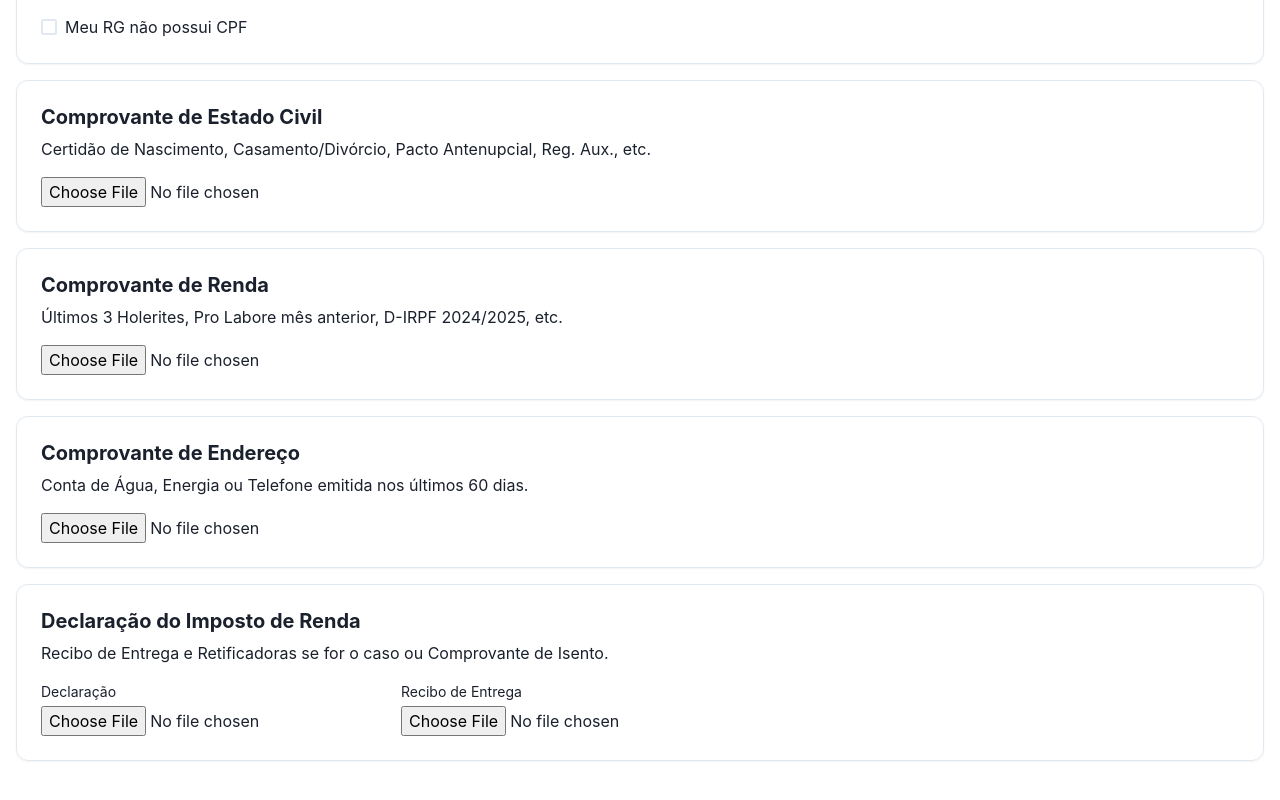
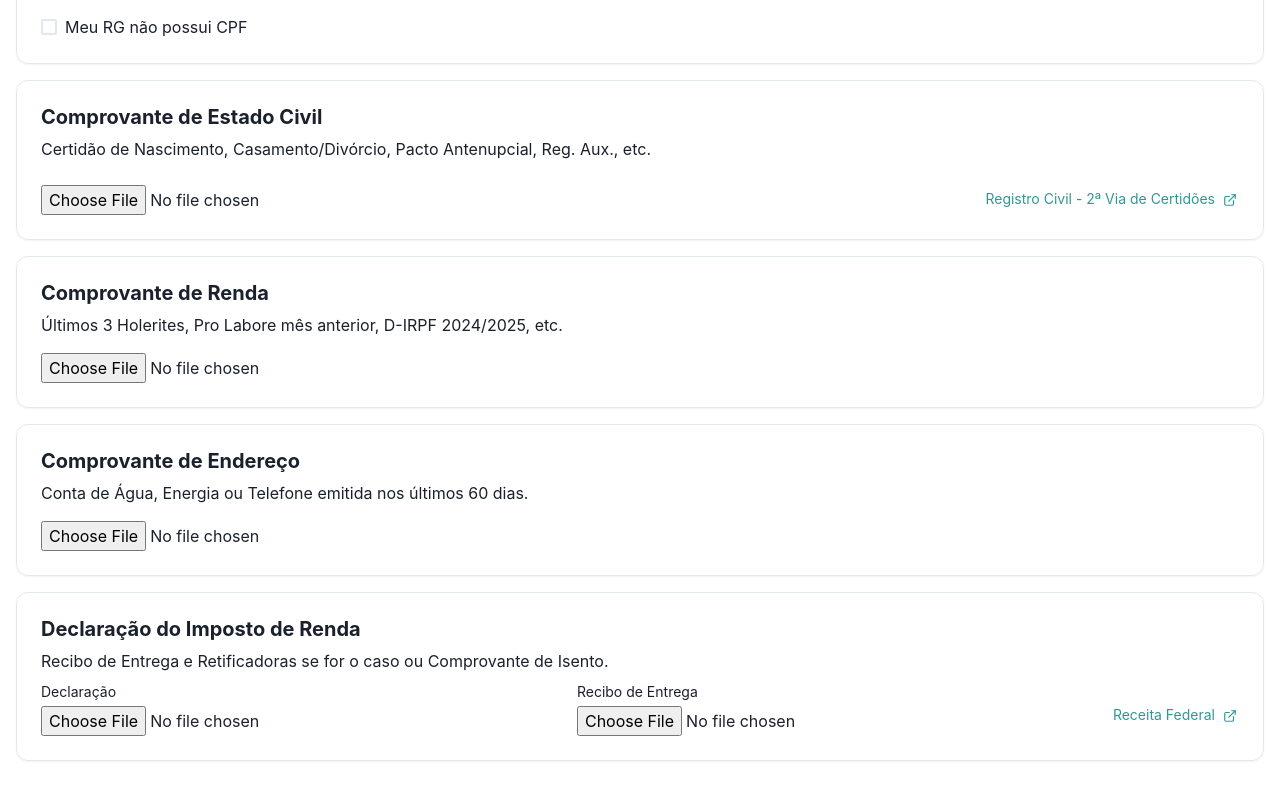
Before and after one commit to alnrf/Docs, a React (Create React App) app: page /file-upload in a window 1280 px wide. Shown: the part 408-1208 px from the top of the page. Built offline with nearby package versions, Linux system fonts and the light colour scheme.

Commit message:
Documentos

```diff
--- a/src/pages/FilesUpload.tsx
+++ b/src/pages/FilesUpload.tsx
@@ -9,7 +9,9 @@ import {
   Radio,
   RadioGroup,
   Checkbox,
+  Link,
 } from "@chakra-ui/react";
+import { ExternalLinkIcon } from "@chakra-ui/icons";
 
 export default function FilesUpload() {
   const [docType, setDocType] = useState("rg");
@@ -53,8 +55,9 @@ export default function FilesUpload() {
             <Stack
               direction={{ base: "column", md: "row" }}
               spacing={4}
-              mt={4}
+              mt={2}
               justifyContent={{ base: "flex-start", md: "space-between" }}
+              alignItems="center"
             >
               <Box mt={4}>
                 <Text fontSize="sm" mb={1}>
@@ -68,13 +71,16 @@ export default function FilesUpload() {
               </Box>
               <Box mt={4}>
                 <Text fontSize="sm" mb={1}>
-                  <a
+                  <Link
                     href="https://servicos.receita.fazenda.gov.br/Servicos/CPF/ImpressaoComprovante/ConsultaImpressao.asp"
                     target="_blank"
+                    color="teal.500"
                     rel="noopener noreferrer"
+                    _hover={{ textDecoration: "none" }}
                   >
                     Comprovante de Inscrição no CPF
-                  </a>
+                    <ExternalLinkIcon mx="2px" ml={2} />
+                  </Link>
                 </Text>
               </Box>
             </Stack>
@@ -176,7 +182,13 @@ export default function FilesUpload() {
                 Certidão de Nascimento, Casamento/Divórcio, Pacto Antenupcial,
                 Reg. Aux., etc.
               </Text>
-
+              <Stack
+                direction={{ base: "column", md: "row" }}
+                spacing={4}
+                mt={2}
+                justifyContent={{ base: "flex-start", md: "space-between" }}
+                alignItems="center"
+              >
                 <Box mt={4}>
                   <input
                     type="file"
@@ -184,6 +196,21 @@ export default function FilesUpload() {
                     style={{ display: "block" }}
                   />
                 </Box>
+                <Box mt={4}>
+                  <Text fontSize="sm" mb={1}>
+                    <Link
+                      href="https://www.registrocivil.org.br/"
+                      target="_blank"
+                      color="teal.500"
+                      rel="noopener noreferrer"
+                      _hover={{ textDecoration: "none" }}
+                    >
+                      Registro Civil - 2ª Via de Certidões
+                      <ExternalLinkIcon mx="2px" ml={2} />
+                    </Link>
+                  </Text>
+                </Box>
+              </Stack>
             </Box>
             <Box
               p={{ base: 4, md: 6 }}
@@ -228,6 +255,7 @@ export default function FilesUpload() {
                 />
               </Box>
             </Box>
+
             <Box
               p={{ base: 4, md: 6 }}
               rounded="xl"
@@ -245,7 +273,9 @@ export default function FilesUpload() {
               <Stack
                 direction={{ base: "column", md: "row" }}
                 spacing={4}
-                mt={4}
+                mt={2}
+                justifyContent={{ base: "flex-start", md: "space-between" }}
+                alignItems="center"
               >
                 <Box>
                   <Text fontSize="sm" mb={1}>
@@ -267,6 +297,20 @@ export default function FilesUpload() {
                     style={{ display: "block" }}
                   />
                 </Box>
+                <Box mt={4}>
+                  <Text fontSize="sm" mb={1}>
+                    <Link
+                      href="https://cav.receita.fazenda.gov.br/autenticacao/login"
+                      target="_blank"
+                      color="teal.500"
+                      rel="noopener noreferrer"
+                      _hover={{ textDecoration: "none" }}
+                    >
+                      Receita Federal
+                      <ExternalLinkIcon mx="2px" ml={2} />
+                    </Link>
+                  </Text>
+                </Box>
               </Stack>
             </Box>
           </VStack>
```
Lines whose indentation alone changed are shown as unchanged.
